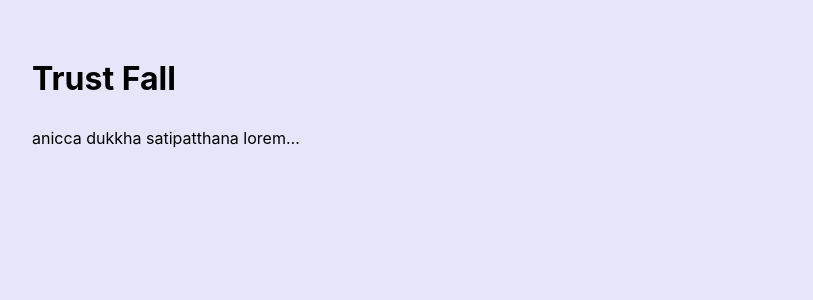
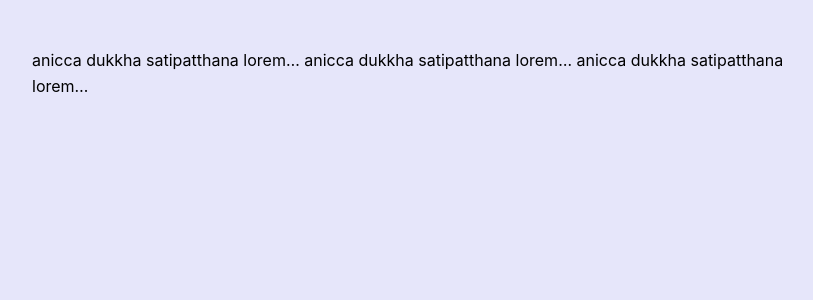
Before and after one commit to johnduality/trustfall, a Jekyll site: the page built from index.md, in a window 1280 px wide. Shown: the top 300 px of the page, without its empty margins (208-1021 px from the left). Built offline with Jekyll 4.4.1, drawn with Linux system fonts in a browser that asks for light colours.

Commit message:
Update index.md

```diff
--- a/index.md
+++ b/index.md
@@ -1,10 +1,7 @@
 ---
 layout: default
 ---
-<style>
-body { background-color: #E6E6FA !important; }
-</style>
-
-# Trust Fall
 
 anicca dukkha satipatthana lorem...
+anicca dukkha satipatthana lorem...
+anicca dukkha satipatthana lorem...
```
